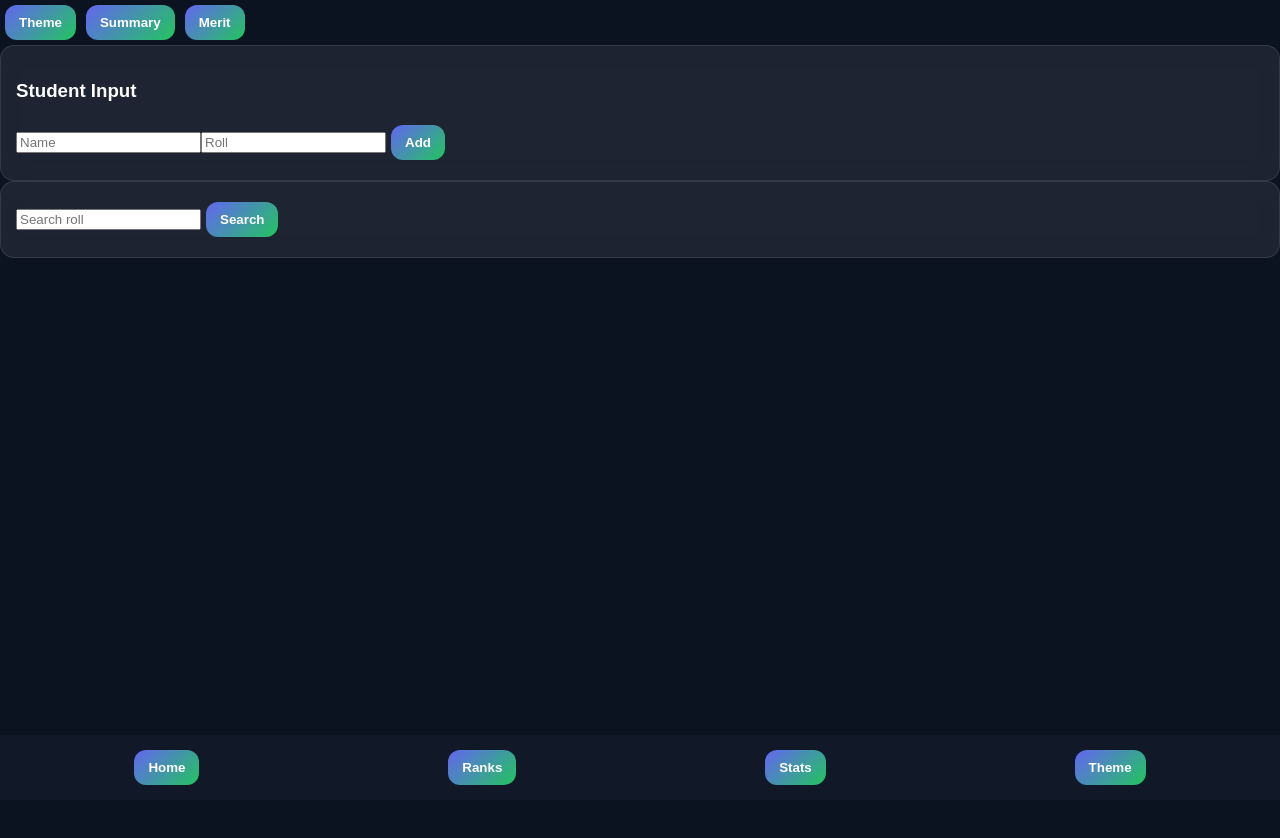
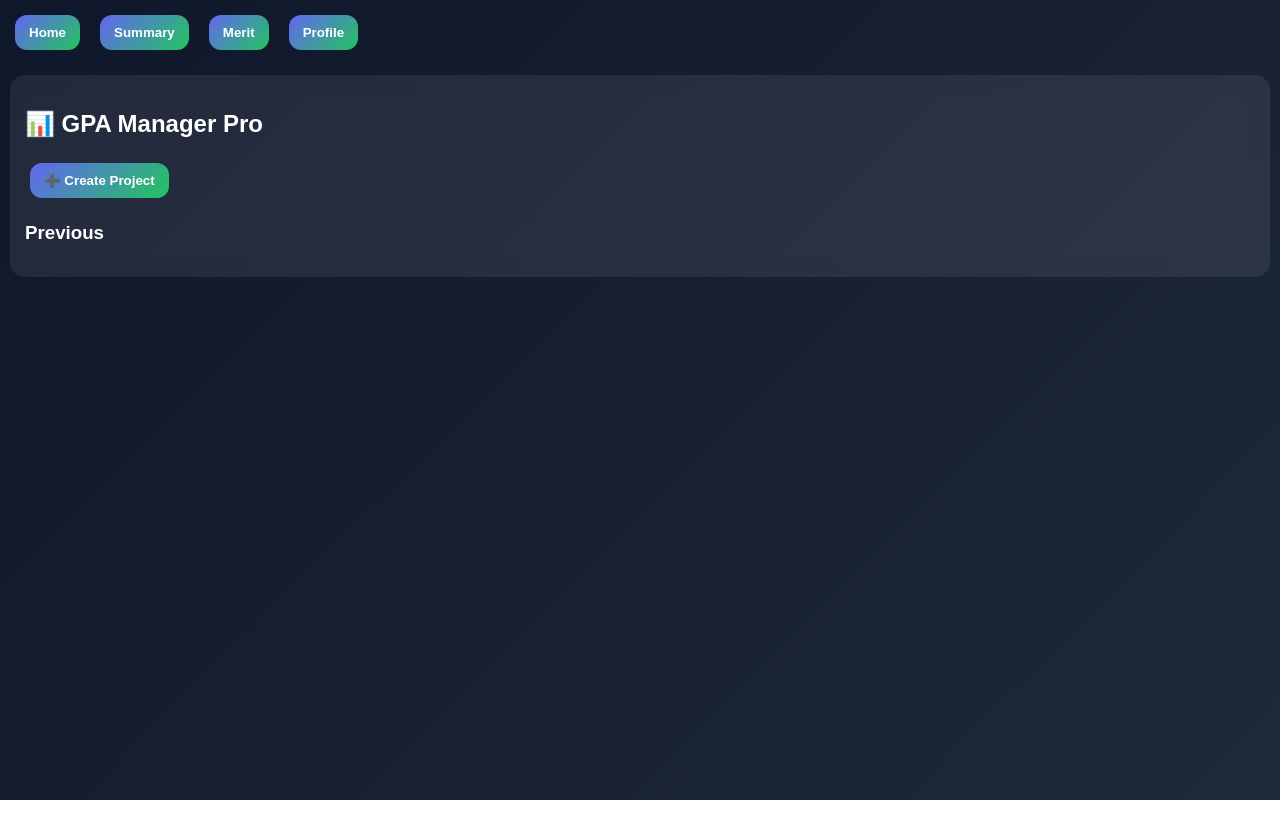
Before and after one commit to mustafaroshid99-cell/gpa-manager, a Next.js app: page / in a window 1280 px wide. Shown: the top 838 px of the page. After the commit the page ends 800 px from the top, so only its background shows below. Built offline with nearby package versions, Linux system fonts and the light colour scheme.

Commit message:
Update page.js

```diff
--- a/app/page.js
+++ b/app/page.js
@@ -1,156 +1,168 @@
 "use client"; import { useState } from "react";
 
-export default function Home() { const [className, setClassName] = useState(""); const [subjectCount, setSubjectCount] = useState(""); const [started, setStarted] = useState(false);
+export default function Home() { const [page, setPage] = useState("home"); // home | create | app
 
-const [name, setName] = useState(""); const [roll, setRoll] = useState(""); const [searchRoll, setSearchRoll] = useState(""); const [error, setError] = useState("");
+const [projects, setProjects] = useState([]); const [activeProject, setActiveProject] = useState(null);
 
-const [theme, setTheme] = useState("dark"); const [showMerit, setShowMerit] = useState(false); const [showSummary, setShowSummary] = useState(false);
+const [examName, setExamName] = useState(""); const [subjectCount, setSubjectCount] = useState("");
 
-const [viewMode, setViewMode] = useState("home"); // home | profile const [selectedStudent, setSelectedStudent] = useState(null);
+const [students, setStudents] = useState([]); const [viewStudent, setViewStudent] = useState(null);
 
-const [currentMarks, setCurrentMarks] = useState([]); const [students, setStudents] = useState([]); const [viewIndex, setViewIndex] = useState(-1);
+const [name, setName] = useState(""); const [roll, setRoll] = useState(""); const [marks, setMarks] = useState([]);
 
-const isDark = theme === "dark";
+const [searchRoll, setSearchRoll] = useState(""); const [error, setError] = useState("");
 
-const bg = isDark ? "#0b1220" : "#f1f5f9"; const card = "rgba(255,255,255,0.08)"; const text = isDark ? "white" : "black";
+const [showMerit, setShowMerit] = useState(false); const [showSummary, setShowSummary] = useState(false); const [showForm, setShowForm] = useState(true); const [modal, setModal] = useState(false);
 
-const btn = { padding: "10px 14px", margin: "5px", borderRadius: 12, border: "none", cursor: "pointer", color: "white", background: "linear-gradient(135deg,#6366f1,#22c55e)", fontWeight: "bold" };
+const gp = (m) => { if (m >= 80) return 5; if (m >= 70) return 4; if (m >= 60) return 3.5; if (m >= 50) return 3; if (m >= 40) return 2; if (m >= 33) return 1; return 0; };
 
-const glass = { background: card, backdropFilter: "blur(12px)", border: "1px solid rgba(255,255,255,0.1)", borderRadius: 14, padding: 15, transition: "all 0.4s ease" };
+const grade = (g) => { if (g === 5) return "A+"; if (g >= 4) return "A"; if (g >= 3.5) return "A-"; if (g >= 3) return "B"; if (g >= 2) return "C"; if (g >= 1) return "D"; return "F"; };
 
-const getGP = (m) => { if (m >= 80) return 5.0; if (m >= 70) return 4.0; if (m >= 60) return 3.5; if (m >= 50) return 3.0; if (m >= 40) return 2.0; if (m >= 33) return 1.0; return 0.0; };
+const startApp = () => { if (!examName || !subjectCount) return setError("Fill all fields"); setMarks(Array(Number(subjectCount)).fill(""));
 
-const getGrade = (gpa) => { if (gpa === 5) return "A+"; if (gpa >= 4) return "A"; if (gpa >= 3.5) return "A-"; if (gpa >= 3) return "B"; if (gpa >= 2) return "C"; if (gpa >= 1) return "D"; return "F"; };
+const proj = {
+  id: Date.now(),
+  examName,
+  subjectCount: Number(subjectCount),
+  students: []
+};
 
-const start = () => { if (!className || !subjectCount) return alert("Fill all fields"); setCurrentMarks(Array(Number(subjectCount)).fill("")); setStarted(true); };
-
-const updateMark = (i, val) => { const n = Number(val); if (val !== "" && (n < 0 || n > 100)) setError("Marks must be 0-100"); else setError("");
-
-const c = [...currentMarks];
-c[i] = val;
-setCurrentMarks(c);
+setProjects([...projects, proj]);
+setActiveProject(proj);
+setStudents([]);
+setPage("app");
+setError("");
 
 };
 
-const submitStudent = () => { setError("");
+const updateMark = (i, v) => { const n = Number(v); if (v !== "" && (n < 0 || n > 100)) return setError("Marks 0-100 only"); setError("");
 
-if (!name || !roll) return setError("Enter name & roll");
+const c = [...marks];
+c[i] = v;
+setMarks(c);
 
-const exist = students.find(s => String(s.roll) === String(roll));
+};
 
-const marks = currentMarks.map(Number);
-if (marks.some(m => m < 0 || m > 100)) return setError("Marks invalid");
+const submitStudent = () => { if (!name || !roll) return setError("Enter name & roll");
 
-const fail = marks.some(m => m < 33);
-const total = marks.reduce((a,b)=>a+b,0);
-const gpaRaw = marks.reduce((a,b)=>a+getGP(b),0) / marks.length;
-const gpa = fail ? 0 : gpaRaw;
+const nums = marks.map(Number);
+if (nums.some(m => m < 0 || m > 100)) return setError("Invalid marks");
 
-const studentObj = {
-  id: exist?.id || Date.now(),
+const fail = nums.some(m => m < 33);
+const total = nums.reduce((a,b)=>a+b,0);
+const gpa = fail ? 0 : nums.reduce((a,b)=>a+gp(b),0)/nums.length;
+
+const obj = {
+  id: Date.now(),
   name,
   roll: Number(roll),
-  marks,
+  marks: nums,
   total,
   gpa: Number(gpa.toFixed(2)),
-  grade: getGrade(gpa),
+  grade: grade(gpa),
   status: fail ? "FAIL" : "PASS"
 };
 
-if (exist) {
-  const ok = confirm("Student exists. Update?");
-  if (!ok) return;
-  const updated = students.map(s => s.roll == roll ? studentObj : s);
+const updated = [...students, obj];
 setStudents(updated);
-  setSelectedStudent(studentObj);
-  setViewMode("profile");
-  return;
-}
-
-const updated = [...students, studentObj];
-setStudents(updated);
-setSelectedStudent(studentObj);
-setViewMode("profile");
+setViewStudent(obj);
+setModal(true);
 
 setName("");
 setRoll("");
-setCurrentMarks(Array(Number(subjectCount)).fill(""));
+setMarks(Array(activeProject.subjectCount).fill(""));
 
 };
 
-const searchStudent = () => { const s = students.find(x => String(x.roll) === String(searchRoll)); if (!s) return setError("Not found"); setSelectedStudent(s); setViewMode("profile"); };
+const search = () => { const s = students.find(x => String(x.roll) === String(searchRoll)); if (!s) return setError("Not found"); setViewStudent(s); setModal(true); };
 
 const merit = [...students] .sort((a,b)=> b.gpa-a.gpa || b.total-a.total || a.roll-b.roll) .map((s,i)=>({...s,rank:i+1}));
 
-return ( <div style={{background:bg,minHeight:"100vh",color:text,fontFamily:"sans-serif",paddingBottom:80}}>
+const summary = () => { const pass = students.filter(s=>s.status==="PASS").length; const fail = students.length-pass; return {pass,fail,rate:((pass/students.length)*100||0).toFixed(2)}; };
+
+return ( <div style={{minHeight:"100vh",background:"linear-gradient(135deg,#0f172a,#1e293b)",color:"white",fontFamily:"sans-serif"}}>
 
 {/* TOP BAR */}
-  <div>
-    <button style={btn} onClick={()=>setTheme(theme==="dark"?"light":"dark")}>Theme</button>
-    <button style={btn} onClick={()=>setShowSummary(!showSummary)}>Summary</button>
-    <button style={btn} onClick={()=>setShowMerit(!showMerit)}>Merit</button>
+  <div style={{display:"flex",gap:10,padding:10}}>
+    <button onClick={()=>setPage("home")} style={btn()}>Home</button>
+    <button onClick={()=>setShowSummary(!showSummary)} style={btn()}>Summary</button>
+    <button onClick={()=>setShowMerit(!showMerit)} style={btn()}>Merit</button>
+    <button onClick={()=>setModal(true)} style={btn()}>Profile</button>
   </div>
 
-  {error && <p style={{color:"red",fontWeight:"bold"}}>⚠ {error}</p>}
+  {/* ERROR */}
+  {error && <div style={{color:"red",paddingLeft:10}}>⚠ {error}</div>}
 
-  {/* INPUT */}
-  <div style={glass}>
-    <h3>Student Input</h3>
+  {/* HOME */}
+  {page === "home" && (
+    <div style={card()}>
+      <h2>📊 GPA Manager Pro</h2>
+      <button style={btn()} onClick={()=>setPage("create")}>➕ Create Project</button>
+
+      <h3>Previous</h3>
+      {projects.map(p=> (
+        <button key={p.id} style={btn()} onClick={()=>{
+          setActiveProject(p);
+          setStudents(p.students||[]);
+          setPage("app");
+        }}>
+          {p.examName}
+        </button>
+      ))}
+    </div>
+  )}
+
+  {/* CREATE */}
+  {page === "create" && (
+    <div style={card()}>
+      <h3>Create Project</h3>
+      <input placeholder="Exam Name" value={examName} onChange={e=>setExamName(e.target.value)} />
+      <input placeholder="Subjects" value={subjectCount} onChange={e=>setSubjectCount(e.target.value)} />
+      <button style={btn()} onClick={startApp}>Start</button>
+    </div>
+  )}
+
+  {/* APP */}
+  {page === "app" && (
+    <div>
+
+      {/* FAB */}
+      <button onClick={()=>setShowForm(!showForm)} style={fab()}>＋</button>
+
+      {/* FORM */}
+      {showForm && (
+        <div style={{...card(),transition:"all .4s"}}>
+          <h3>Input Student</h3>
           <input placeholder="Name" value={name} onChange={e=>setName(e.target.value)} />
           <input placeholder="Roll" value={roll} onChange={e=>setRoll(e.target.value)} />
 
-    {currentMarks.map((m,i)=>(
-      <input key={i} type="number" placeholder={`Sub ${i+1}`} value={m}
+          {marks.map((m,i)=>(
+            <input key={i} type="number" value={m}
+              placeholder={`Sub ${i+1}`}
               onChange={e=>updateMark(i,e.target.value)} />
           ))}
 
-    <button style={btn} onClick={submitStudent}>Add</button>
-  </div>
-
-  {/* SEARCH */}
-  <div style={glass}>
-    <input placeholder="Search roll" value={searchRoll} onChange={e=>setSearchRoll(e.target.value)} />
-    <button style={btn} onClick={searchStudent}>Search</button>
-  </div>
-
-  {/* PROFILE PAGE */}
-  {viewMode === "profile" && selectedStudent && (
-    <div style={{...glass, animation:"fadeIn .4s ease"}}>
-      <h2>Student Profile</h2>
-      <h3>{selectedStudent.name} (Roll {selectedStudent.roll})</h3>
-      <p>Total: {selectedStudent.total}</p>
-      <p>GPA: {selectedStudent.gpa}</p>
-      <p>Grade: {selectedStudent.grade}</p>
-      <p>Status: {selectedStudent.status}</p>
-
-      <button style={btn} onClick={()=>setViewMode("home")}>Back</button>
+          <button style={btn()} onClick={submitStudent}>Add</button>
         </div>
       )}
 
-  {/* SUMMARY */}
-  {showSummary && (
-    <div style={glass}>
-      <h3>Summary</h3>
-      <p>Total Students: {students.length}</p>
-      <p>Pass: {students.filter(s=>s.status==="PASS").length}</p>
-      <p>Fail: {students.filter(s=>s.status==="FAIL").length}</p>
+      {/* SEARCH */}
+      <div style={card()}>
+        <input placeholder="Search roll" value={searchRoll} onChange={e=>setSearchRoll(e.target.value)} />
+        <button style={btn()} onClick={search}>Search</button>
       </div>
-  )}
 
       {/* MERIT */}
       {showMerit && (
-    <div style={{...glass, overflowX:"auto"}}>
-      <h3>🏆 Merit List</h3>
-
-      <table style={{width:"100%",textAlign:"center",borderCollapse:"collapse"}}>
+        <div style={{...card(),overflowX:"auto"}}>
+          <h3>🏆 Merit</h3>
+          <table style={{width:"100%",textAlign:"center"}}>
             <thead>
-          <tr>
-            <th>Rank</th><th>Name</th><th>Roll</th><th>GPA</th><th>Total</th>
-          </tr>
+              <tr><th>Rank</th><th>Name</th><th>Roll</th><th>GPA</th><th>Total</th></tr>
             </thead>
             <tbody>
               {merit.map(s=> (
-            <tr key={s.id} style={{transition:"all .3s ease"}}>
+                <tr key={s.id} style={{transition:"all .3s"}}>
                   <td>{s.rank}</td>
                   <td>{s.name}</td>
                   <td>{s.roll}</td>
@@ -163,14 +175,43 @@ return ( <div style={{background:bg,minHeight:"100vh",color:text,fontFamily:"san
         </div>
       )}
 
-  {/* BOTTOM NAV */}
-  <div style={{position:"fixed",bottom:0,left:0,right:0,display:"flex",justifyContent:"space-around",background:"#111827",padding:10}}>
-    <button style={btn} onClick={()=>setViewMode("home")}>Home</button>
-    <button style={btn} onClick={()=>setShowMerit(true)}>Ranks</button>
-    <button style={btn} onClick={()=>setShowSummary(true)}>Stats</button>
-    <button style={btn} onClick={()=>setTheme(theme==="dark"?"light":"dark")}>Theme</button>
+      {/* SUMMARY */}
+      {showSummary && (
+        <div style={card()}>
+          <h3>Summary</h3>
+          <p>Pass: {summary().pass}</p>
+          <p>Fail: {summary().fail}</p>
+          <p>Rate: {summary().rate}%</p>
         </div>
+      )}
+
+    </div>
+  )}
+
+  {/* MODAL */}
+  {modal && viewStudent && (
+    <div style={modalStyle()} onClick={()=>setModal(false)}>
+      <div style={modalBox()}>
+        <h3>{viewStudent.name}</h3>
+        <p>Roll: {viewStudent.roll}</p>
+        <p>GPA: {viewStudent.gpa}</p>
+        <p>Total: {viewStudent.total}</p>
+        <p>Grade: {viewStudent.grade}</p>
+        <button style={btn()} onClick={()=>setModal(false)}>Close</button>
+      </div>
+    </div>
+  )}
 
 </div>
 
-); }
+);
+
+function btn(){ return { padding:"10px 14px", margin:"5px", borderRadius:12, border:"none", background:"linear-gradient(135deg,#6366f1,#22c55e)", color:"white", cursor:"pointer", fontWeight:"bold" }; }
+
+function card(){ return { margin:10, padding:15, borderRadius:15, background:"rgba(255,255,255,0.08)", backdropFilter:"blur(10px)" }; }
+
+function fab(){ return { position:"fixed", bottom:20, right:20, width:60, height:60, borderRadius:"50%", fontSize:30, border:"none", background:"linear-gradient(135deg,#f59e0b,#ef4444)", color:"white", cursor:"pointer" }; }
+
+function modalStyle(){ return { position:"fixed", inset:0, background:"rgba(0,0,0,0.6)", display:"flex", justifyContent:"center", alignItems:"center" }; }
+
+function modalBox(){ return { padding:20, borderRadius:15, background:"#111827", minWidth:250 }; } }
```
Lines whose indentation alone changed are shown as unchanged.
